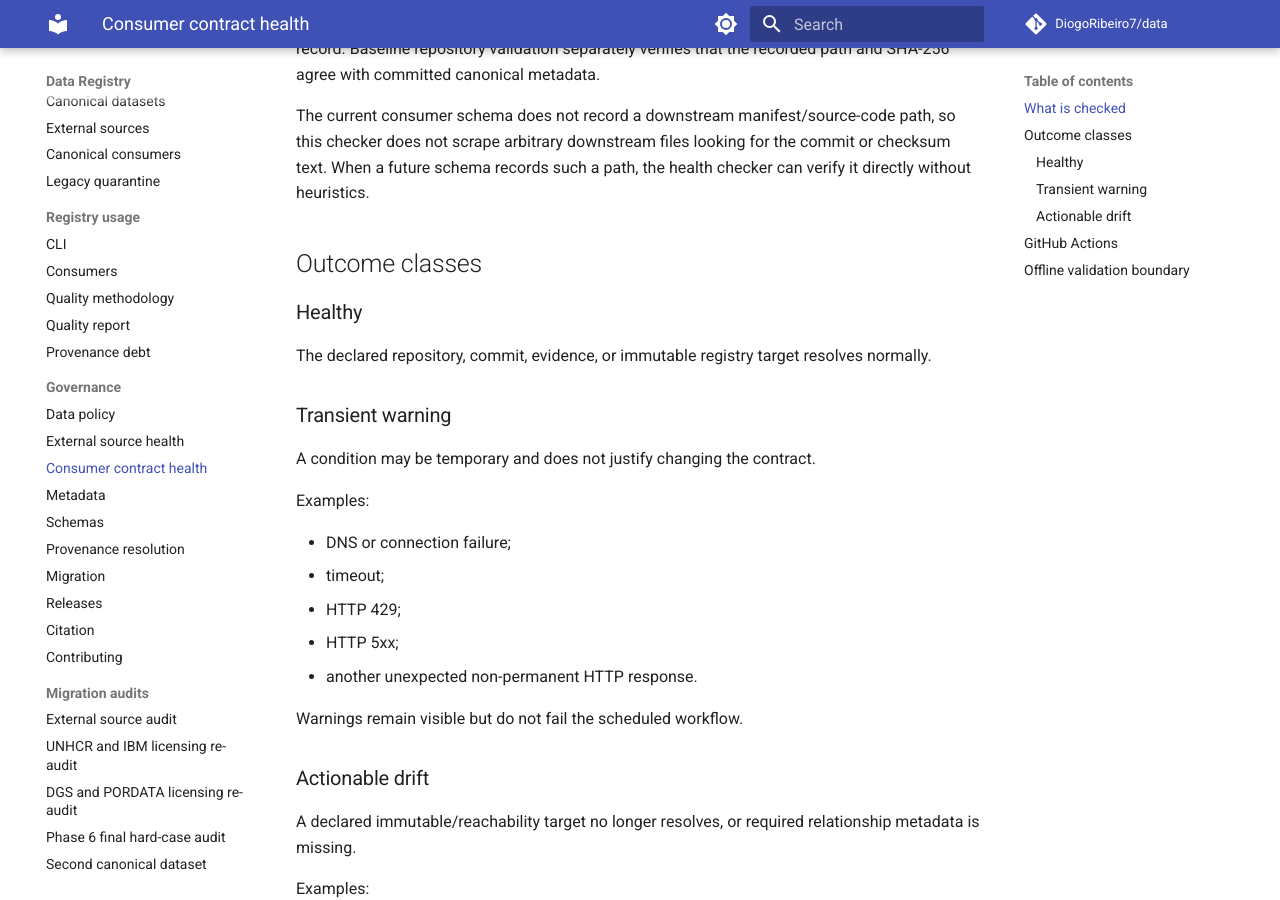
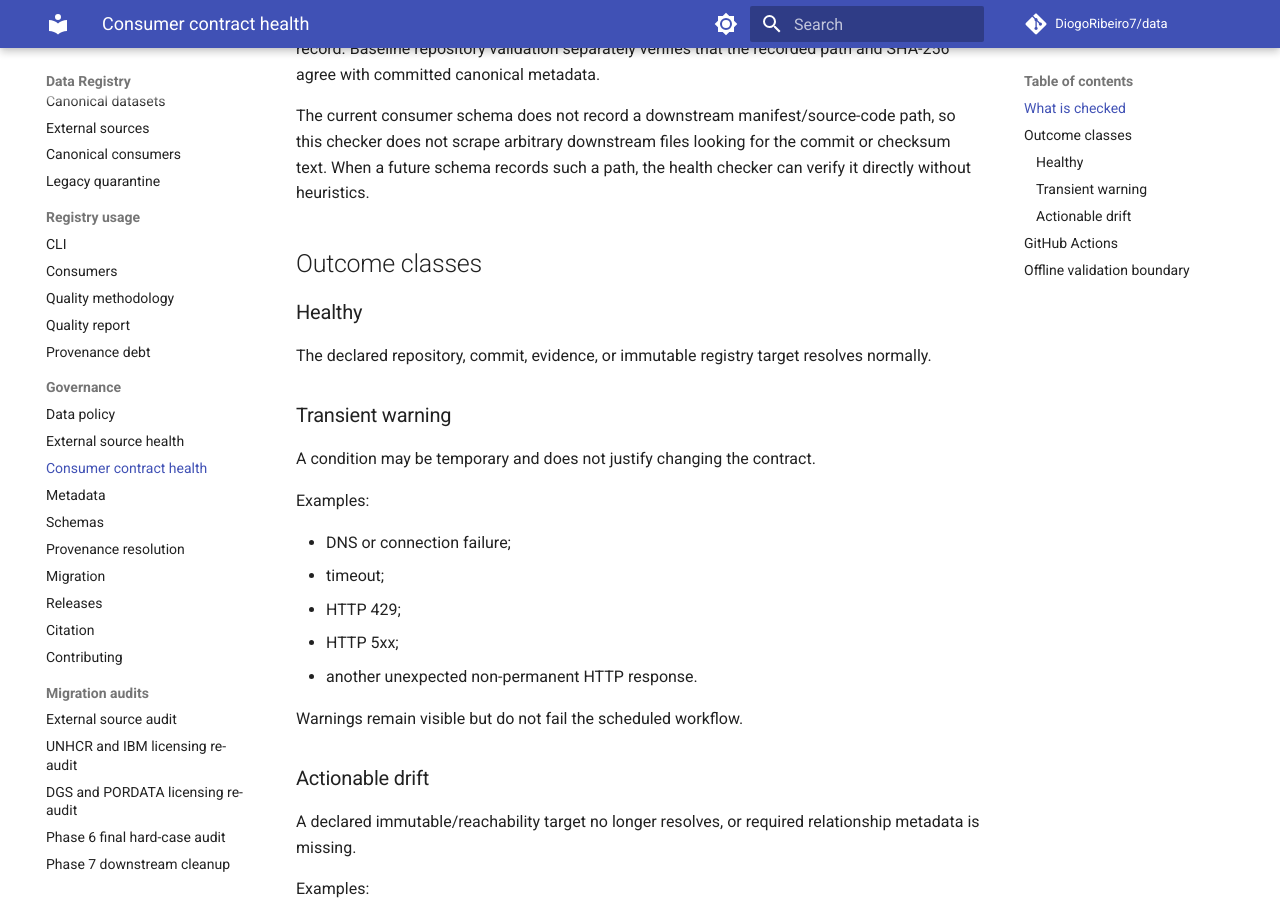
Before and after one commit to DiogoRibeiro7/data, an MkDocs documentation site: the page built from docs/CONSUMER_HEALTH.md, in a window 1280 px wide and 900 px high, scrolled down 698 px. Built offline with MkDocs 1.6.1 and Material for MkDocs 9.7.7, drawn with Linux system fonts in a browser that asks for light colours; comment, search, counter and statistics services are not loaded.

Commit message:
Add Phase 7 cleanup audit to docs

```diff
--- a/mkdocs.yml
+++ b/mkdocs.yml
@@ -65,6 +65,7 @@ nav:
       - UNHCR and IBM licensing re-audit: migrations/EXTERNAL_LICENSING_REAUDIT_2026-10-05.md
       - DGS and PORDATA licensing re-audit: migrations/PORTUGUESE_SOURCE_LICENSING_REAUDIT_2026-10-05.md
       - Phase 6 final hard-case audit: migrations/PHASE6_FINAL_HARD_CASE_AUDIT_2026-10-05.md
+      - Phase 7 downstream cleanup audit: migrations/PHASE7_DOWNSTREAM_CLEANUP_2026-10-06.md
       - Second canonical dataset decision: migrations/SECOND_CANONICAL_DATASET_2026-10-02.md
       - Maize Bipolaris promotion: migrations/MAIZE_BIPOLARIS_PROMOTION_2026-10-03.md
       - UCDP GED 25.1 promotion: migrations/UCDP_GED_25_1_PROMOTION_2026-10-03.md
```
